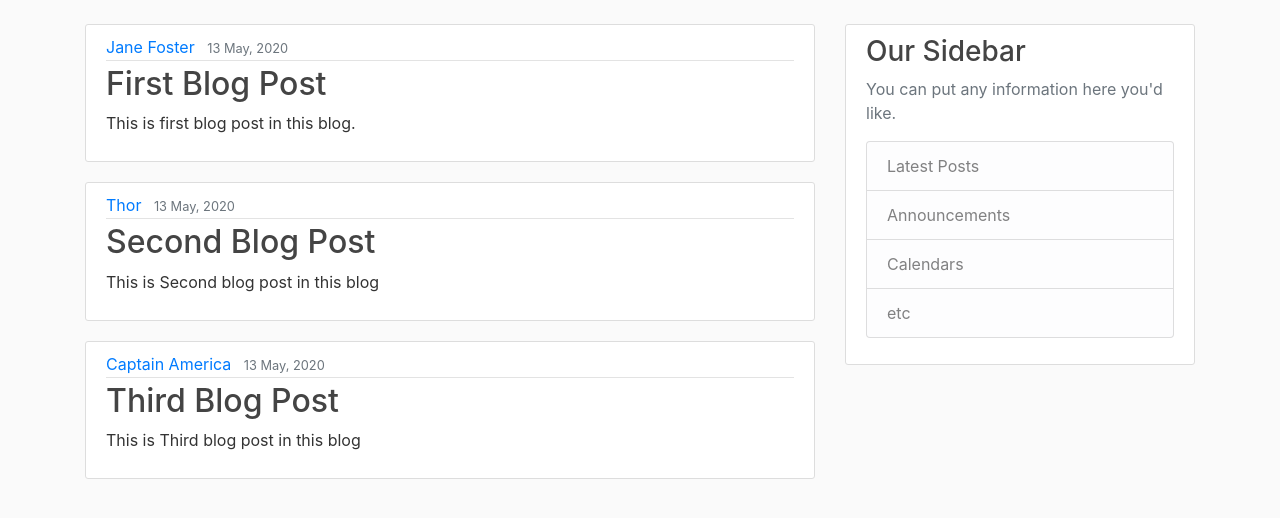
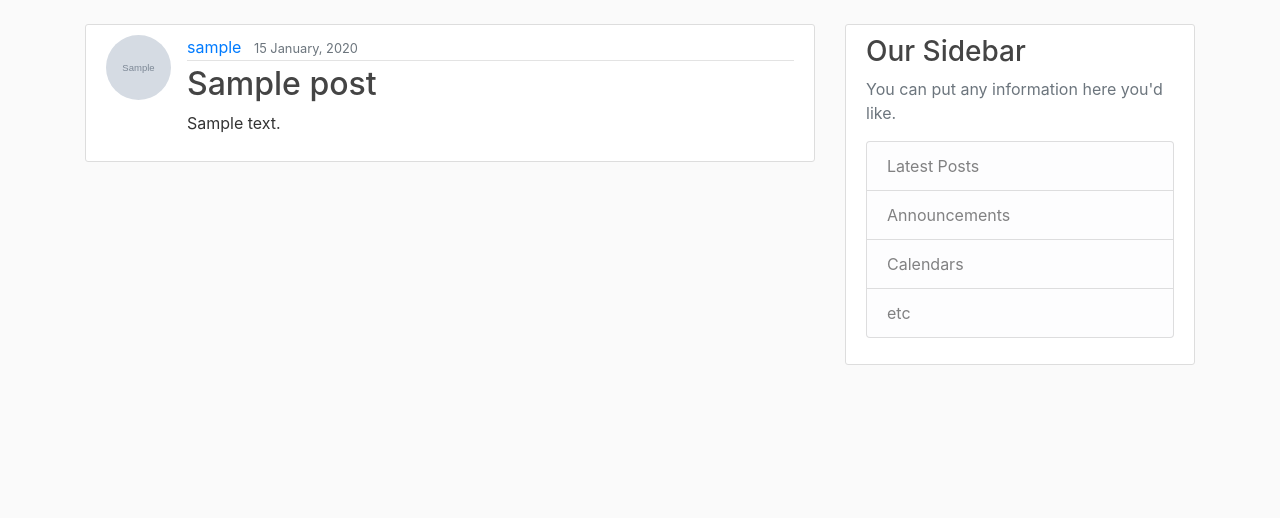
Before and after one commit to farhad0085/Flask-App, a Flask app: page / in a window 1280 px wide. Shown: the part 56-574 px from the top of the page. Run offline with Flask 2, Linux system fonts and the light colour scheme; tables that the repository leaves empty hold one stand-in row (values such as "Sample post"); grey boxes marked "Sample" are stand-in pictures; some libraries are stand-ins or nearby versions.

Commit message:
Home Page posts are now shown from database

```diff
--- a/app/routes.py
+++ b/app/routes.py
@@ -7,30 +7,10 @@ import secrets
 import os
 from PIL import Image
 
-posts = [
-    {
-        "title": "First Blog Post",
-        "author": "Jane Foster",
-        "date_posted": "13 May, 2020",
-        "content": "This is first blog post in this blog."
-    },
-    {
-        "title": "Second Blog Post",
-        "author": "Thor",
-        "date_posted": "13 May, 2020",
-        "content": "This is Second blog post in this blog"
-    },
-    {
-        "title": "Third Blog Post",
-        "author": "Captain America",
-        "date_posted": "13 May, 2020",
-        "content": "This is Third blog post in this blog"
-    }
-]
-
 @app.route("/")
 @app.route("/home")
 def home():
+    posts = Post.query.all()
     return render_template("home.html", posts=posts, title="Home")
 
 
--- a/app/templates/home.html
+++ b/app/templates/home.html
@@ -2,10 +2,11 @@
 {% block content %}
     {% for post in posts %}
         <article class="media content-section">
+            <img class="rounded-circle article-img" src="{{ url_for('static', filename='profile_pics/'+post.author.image_file) }}"/>
             <div class="media-body">
                 <div class="article-metadata">
-      <a class="mr-2" href="#">{{ post.author }}</a>
-      <small class="text-muted">{{ post.date_posted }}</small>
+                    <a class="mr-2" href="#">{{ post.author.username }}</a>
+                    <small class="text-muted">{{ post.date_posted.strftime('%d %B, %Y') }}</small>
                 </div>
                 <h2><a class="article-title" href="#">{{ post.title }}</a></h2>
                 <p class="article-content">{{ post.content }}</p>
```
Also changed, not shown: app/static/profile_pics/46454145e3abe305.jpg (added). Lines whose indentation alone changed are shown as unchanged.
